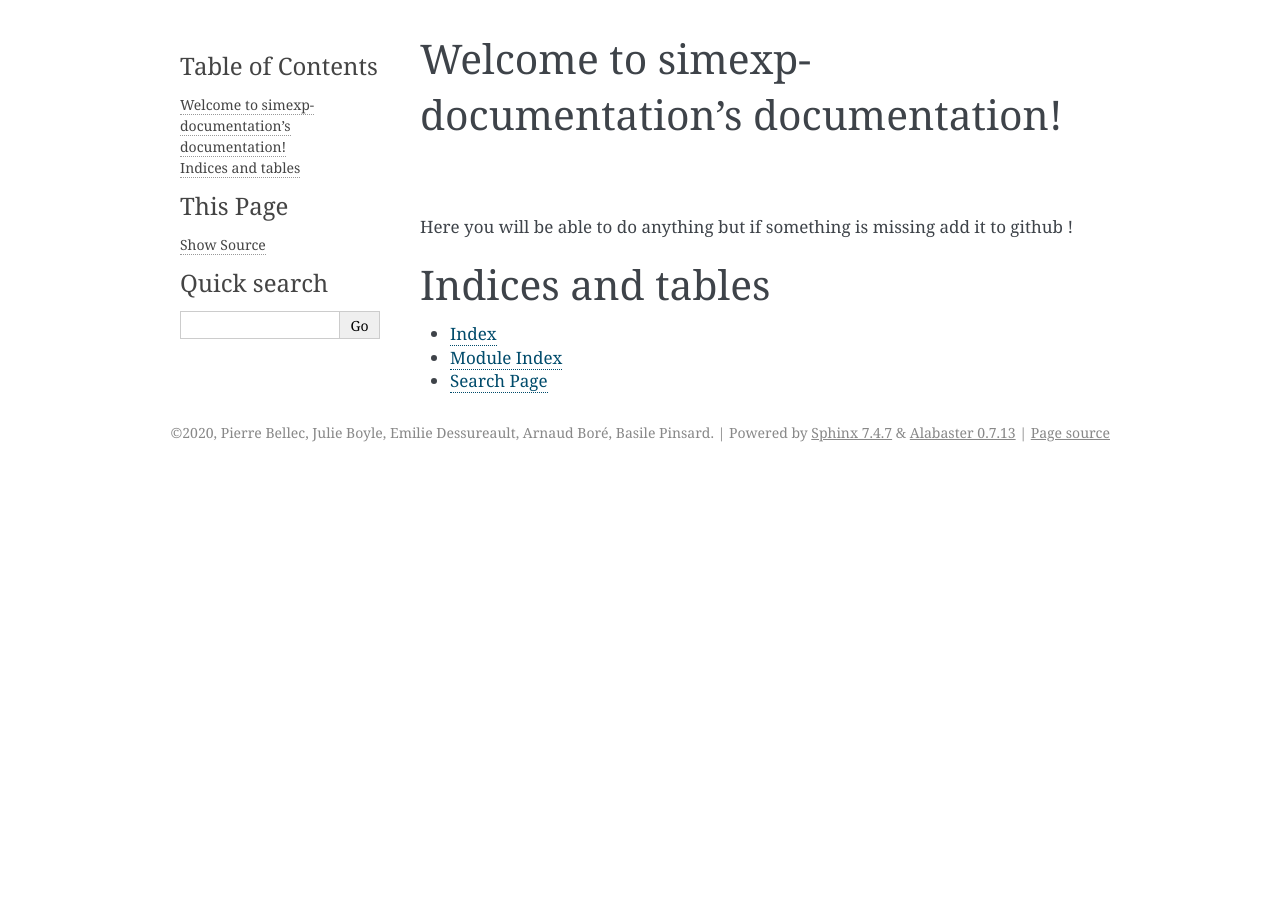
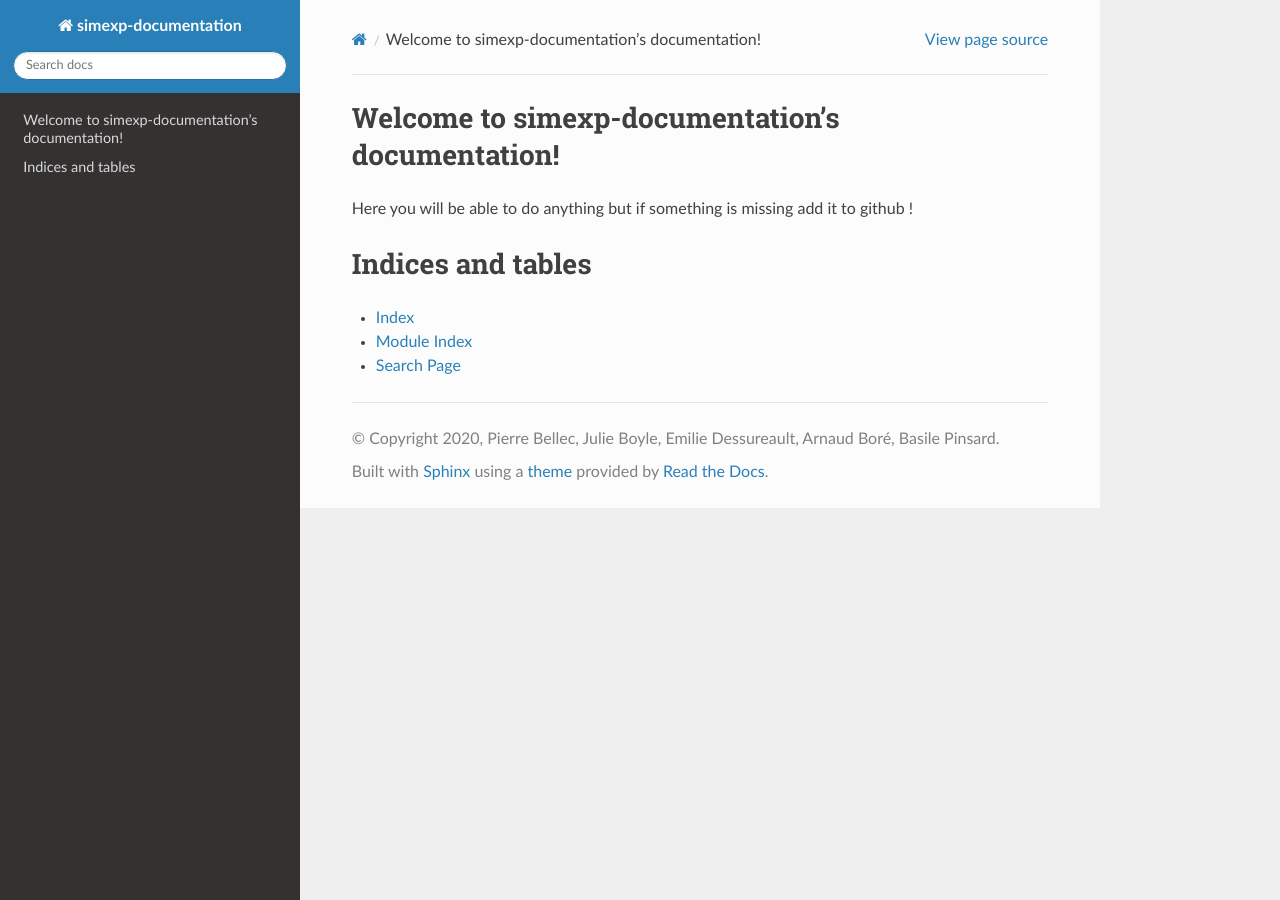
Before and after one commit to arnaudbore/documentation, a Sphinx documentation site: the page built from source/index.rst, in a window 1280 px wide. Built offline with Sphinx 7.4.7 and the Read the Docs theme 2.0.0, drawn with Linux system fonts in a browser that asks for light colours.

Commit message:
add rtd theme

```diff
--- a/source/conf.py
+++ b/source/conf.py
@@ -13,7 +13,7 @@
 # import os
 # import sys
 # sys.path.insert(0, os.path.abspath('.'))
-
+import sphinx_rtd_theme
 
 # -- Project information -----------------------------------------------------
 
@@ -30,7 +30,7 @@ release = '0.0.1'
 # Add any Sphinx extension module names here, as strings. They can be
 # extensions coming with Sphinx (named 'sphinx.ext.*') or your custom
 # ones.
-extensions = ['recommonmark']
+extensions = ['recommonmark', 'sphinx_rtd_theme']
 
 # Add any paths that contain templates here, relative to this directory.
 templates_path = ['_templates']
@@ -46,7 +46,7 @@ exclude_patterns = []
 # The theme to use for HTML and HTML Help pages.  See the documentation for
 # a list of builtin themes.
 #
-html_theme = 'alabaster'
+html_theme = 'sphinx_rtd_theme'
 
 # Add any paths that contain custom static files (such as style sheets) here,
 # relative to this directory. They are copied after the builtin static files,
```
